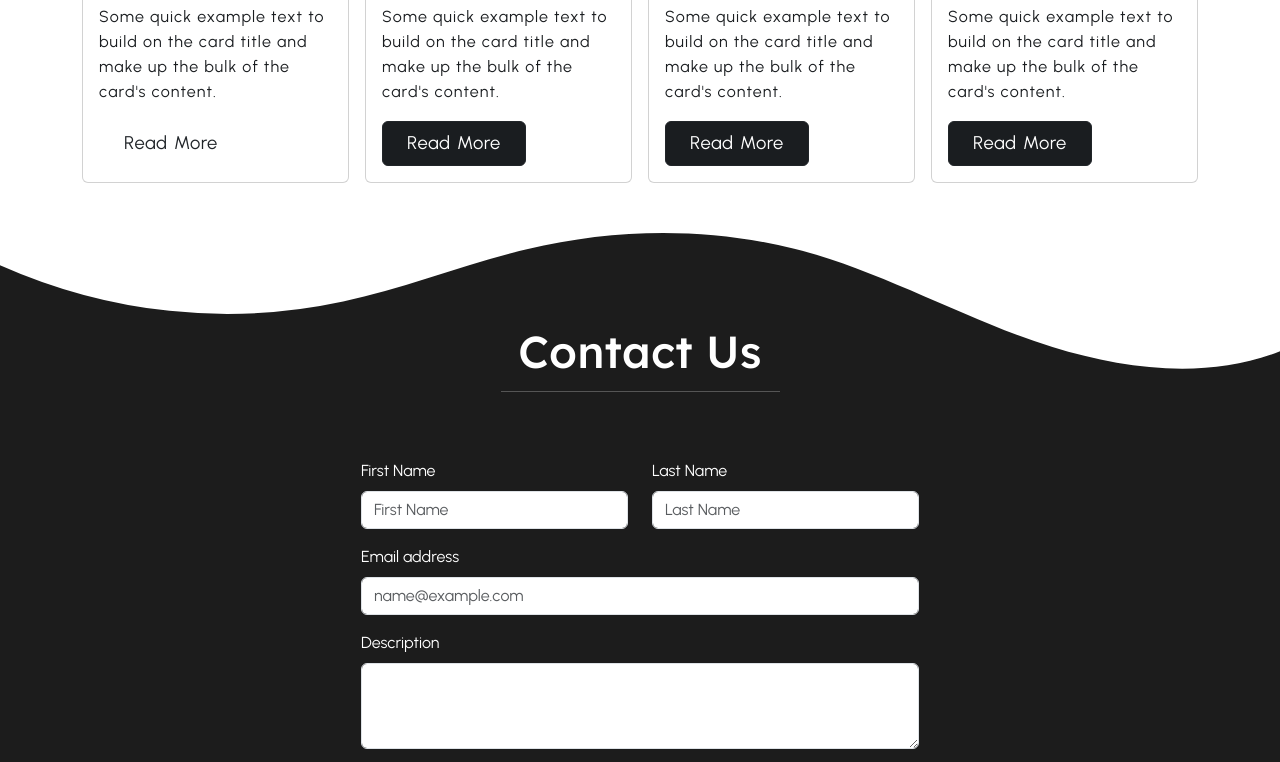
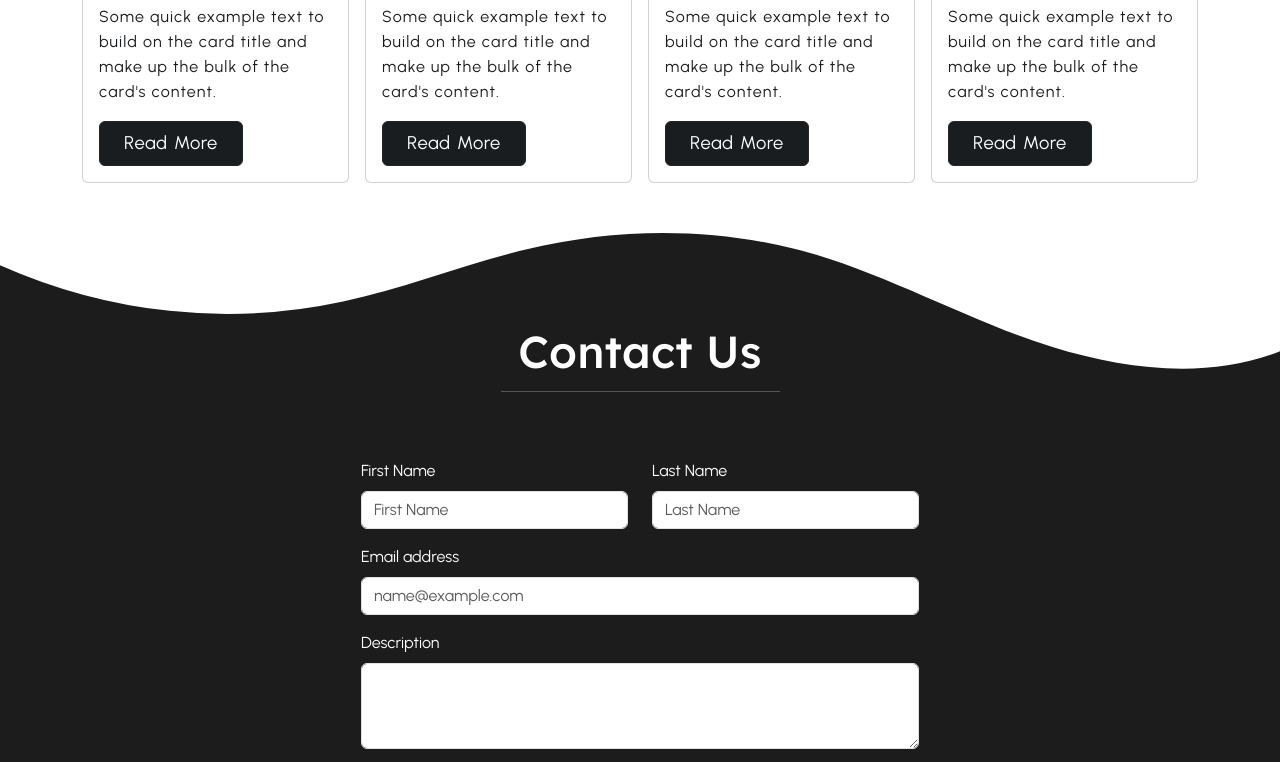
Before and after one commit to Abhishek-Baraik/SERVICO, a website: page index.html in a window 1280 px wide. Shown: the part 4321-5083 px from the top of the page. Drawn offline with nearby package versions, Linux system fonts and the light colour scheme; files whose address does not match are found by name.

Commit message:
Update index.html

```diff
--- a/index.html
+++ b/index.html
@@ -512,7 +512,7 @@
                                     make
                                     up the bulk of
                                     the card's content.</p>
-                                <a class="px-4 py-2 btn btn-dar" href="#">Read More</a>
+                                <a class="px-4 py-2 btn btn-dark" href="#">Read More</a>
                             </div>
                         </div>
                     </div>
```
